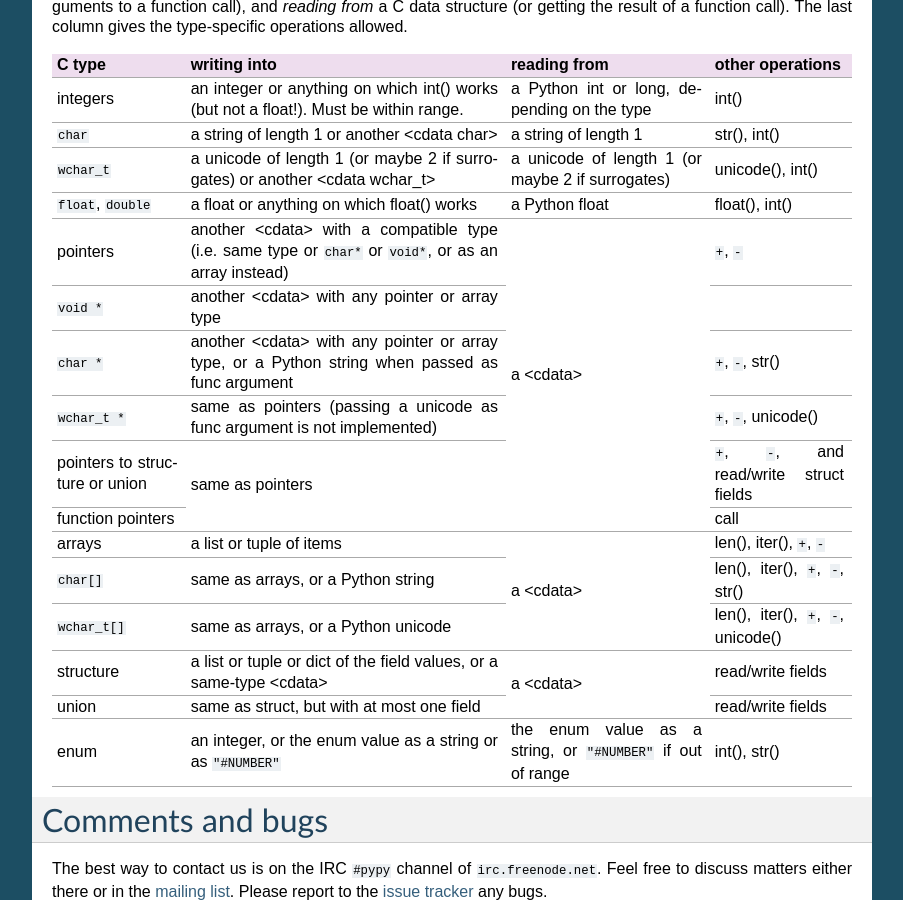
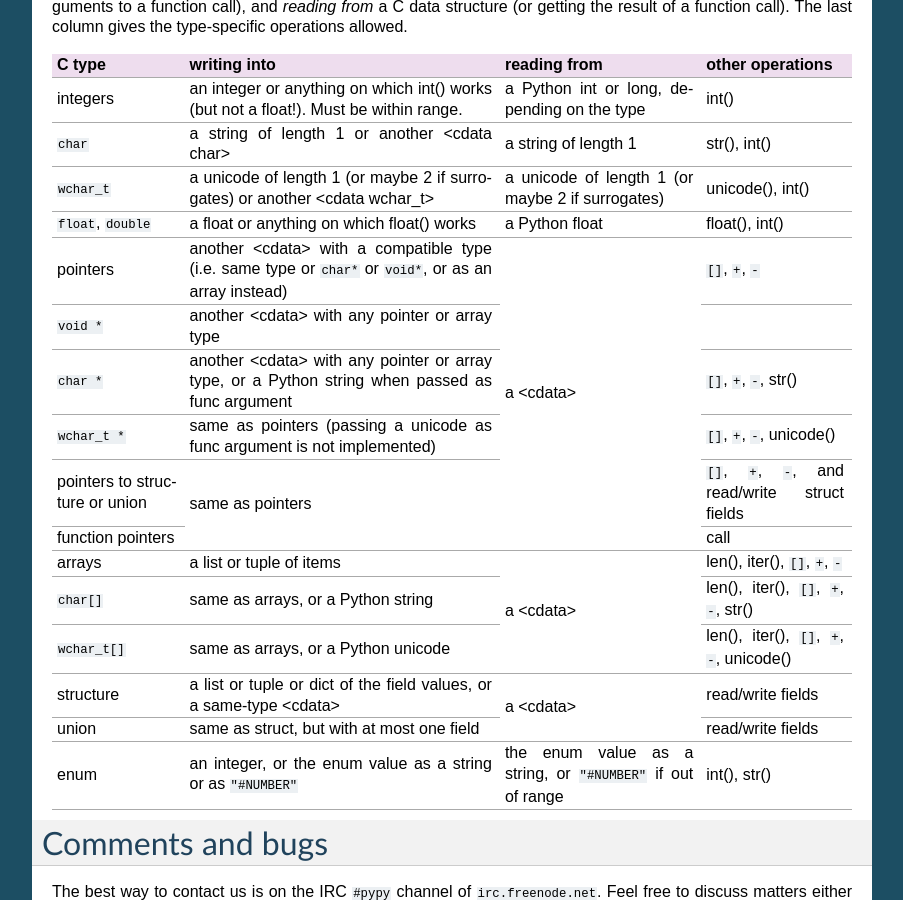
Before and after one commit to tharvik/cffi, a Sphinx documentation site: the page built from doc/source/index.rst, in a window 1280 px wide and 900 px high, scrolled down 10605 px. Shown: the whole window, without its empty margins (198-1101 px from the left). Built offline with Sphinx 7.4.7, drawn with Linux system fonts in a browser that asks for light colours.

Commit message:
Mention ``[]``.

```diff
--- a/doc/source/index.rst
+++ b/doc/source/index.rst
@@ -765,8 +765,8 @@ allowed.
 |  ``float``,   | a float or anything on | a Python float   | float(), int() |
 |  ``double``   | which float() works    |                  |                |
 +---------------+------------------------+------------------+----------------+
-|  pointers     | another <cdata> with   | a <cdata>        | ``+``, ``-``   |
-|               | a compatible type (i.e.|                  |                |
+|  pointers     | another <cdata> with   | a <cdata>        | ``[]``, ``+``, |
+|               | a compatible type (i.e.|                  | ``-``          |
 |               | same type or ``char*`` |                  |                |
 |               | or ``void*``, or as an |                  |                |
 |               | array instead)         |                  |                |
@@ -775,33 +775,36 @@ allowed.
 |               | any pointer or array   |                  |                |
 |               | type                   |                  |                |
 +---------------+------------------------+                  +----------------+
-|  ``char *``   | another <cdata> with   |                  | ``+``, ``-``,  |
-|               | any pointer or array   |                  | str()          |
-|               | type, or               |                  |                |
+|  ``char *``   | another <cdata> with   |                  | ``[]``,        |
+|               | any pointer or array   |                  | ``+``, ``-``,  |
+|               | type, or               |                  | str()          |
 |               | a Python string when   |                  |                |
 |               | passed as func argument|                  |                |
 +---------------+------------------------+                  +----------------+
-| ``wchar_t *`` | same as pointers       |                  | ``+``, ``-``,  |
-|               | (passing a unicode as  |                  | unicode()      |
-|               | func argument is not   |                  |                |
+| ``wchar_t *`` | same as pointers       |                  | ``[]``,        |
+|               | (passing a unicode as  |                  | ``+``, ``-``,  |
+|               | func argument is not   |                  | unicode()      |
 |               | implemented)           |                  |                |
 +---------------+------------------------+                  +----------------+
-|  pointers to  | same as pointers       |                  | ``+``, ``-``,  |
-|  structure or |                        |                  | and read/write |
-|  union        |                        |                  | struct fields  |
+|  pointers to  | same as pointers       |                  | ``[]``,        |
+|  structure or |                        |                  | ``+``, ``-``,  |
+|  union        |                        |                  | and read/write |
+|               |                        |                  | struct fields  |
 +---------------+                        |                  +----------------+
 | function      |                        |                  | call           |
 | pointers      |                        |                  |                |
 +---------------+------------------------+------------------+----------------+
 |  arrays       | a list or tuple of     | a <cdata>        | len(), iter(), |
-|               | items                  |                  | ``+``, ``-``   |
+|               | items                  |                  | ``[]``,        |
+|               |                        |                  | ``+``, ``-``   |
 +---------------+------------------------+                  +----------------+
 |  ``char[]``   | same as arrays, or a   |                  | len(), iter(), |
-|               | Python string          |                  | ``+``, ``-``,  |
-|               |                        |                  | str()          |
+|               | Python string          |                  | ``[]``, ``+``, |
+|               |                        |                  | ``-``, str()   |
 +---------------+------------------------+                  +----------------+
 | ``wchar_t[]`` | same as arrays, or a   |                  | len(), iter(), |
-|               | Python unicode         |                  | ``+``, ``-``,  |
+|               | Python unicode         |                  | ``[]``,        |
+|               |                        |                  | ``+``, ``-``,  |
 |               |                        |                  | unicode()      |
 +---------------+------------------------+------------------+----------------+
 | structure     | a list or tuple or     | a <cdata>        | read/write     |
```
